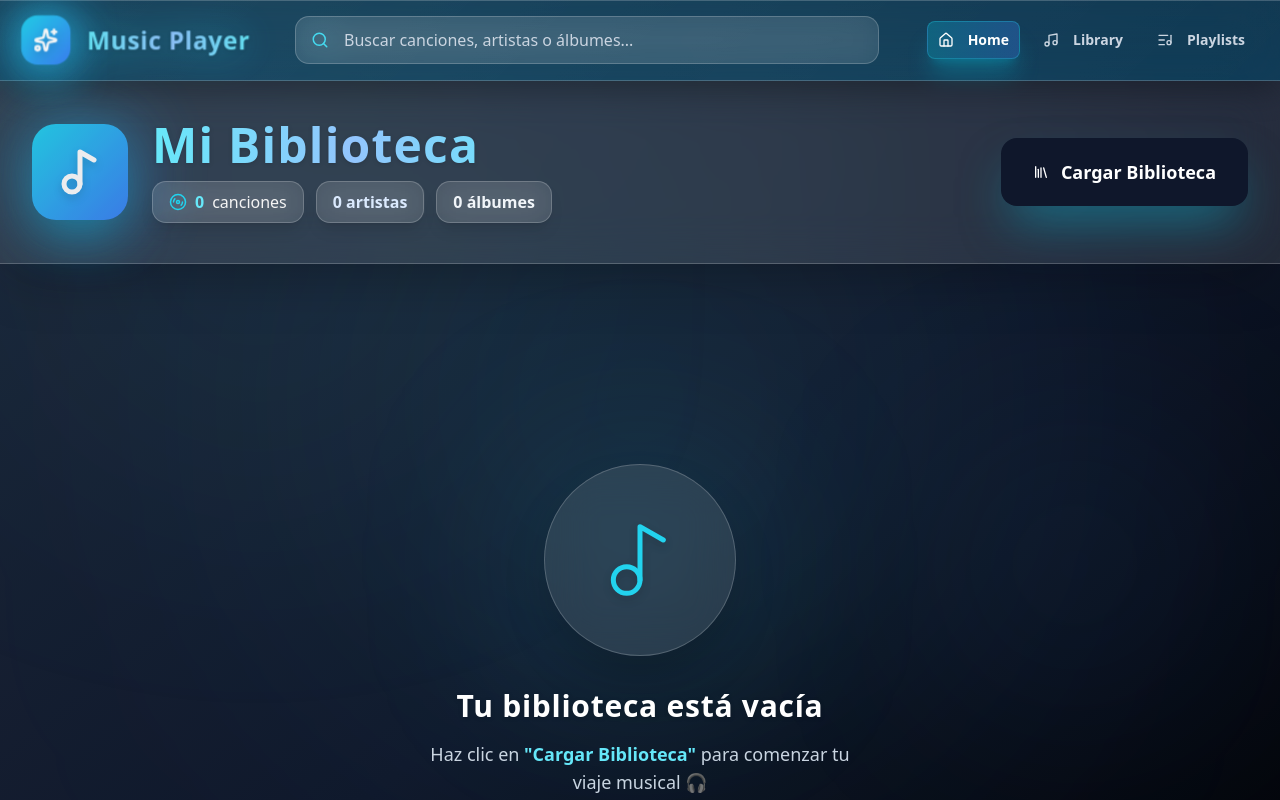
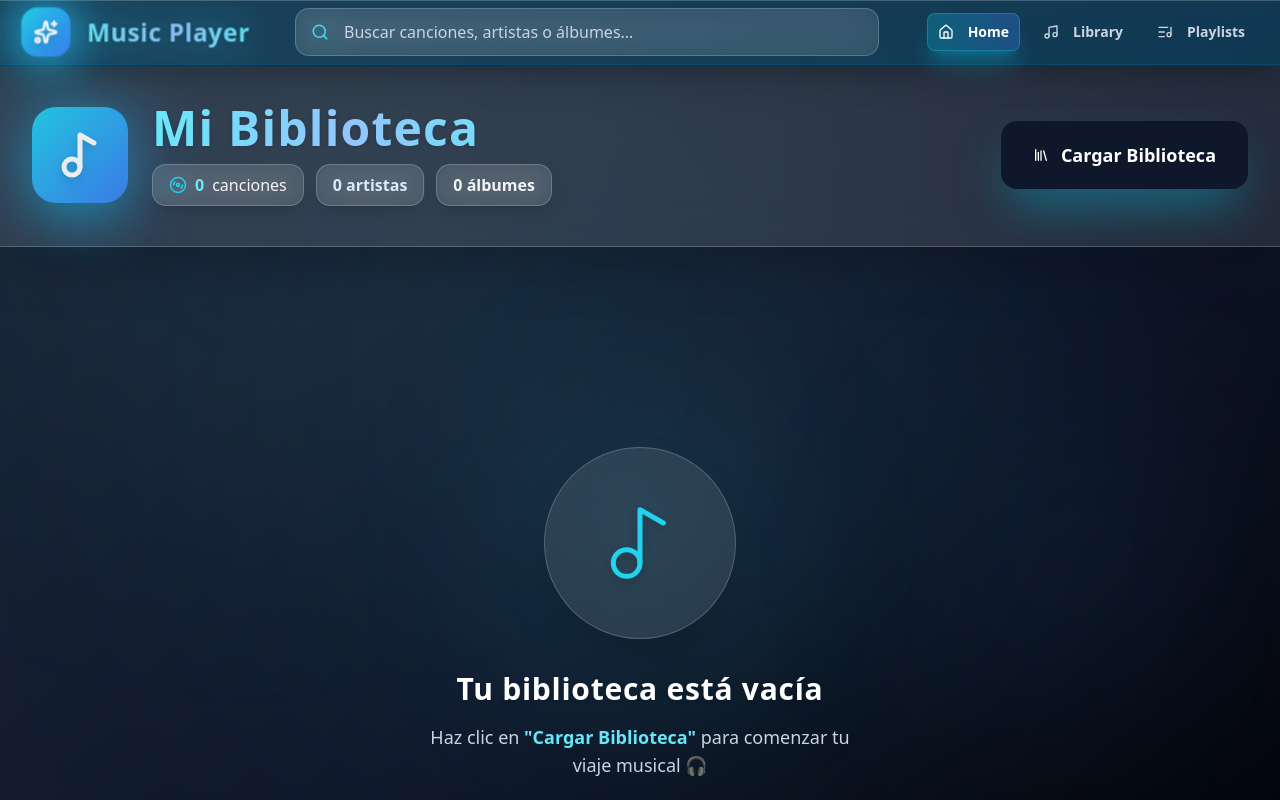
Before and after one commit to yosimar43/musicplayer, a SvelteKit app: page / in a window 1280 px wide. Shown: the top 800 px of the page. Built offline with nearby package versions, Linux system fonts and the light colour scheme.

Commit message:
Refactor Navbar and layout for improved styling and fixed positioning

```diff
--- a/src/components/Navbar.svelte
+++ b/src/components/Navbar.svelte
@@ -34,9 +34,9 @@
   }
 </script>
 
-<nav class="sticky top-0 backdrop-blur-xl bg-white/10 border-b border-white/20 shadow-2xl z-50">
+<nav class="w-full backdrop-blur-xl bg-sky-950/95 border-b border-sky-800/50 shadow-2xl">
   <div class="container mx-auto px-6">
-    <div class="flex items-center justify-between gap-6 h-20">
+    <div class="flex items-center justify-between gap-6 h-16">
       <!-- 🎵 Logo Animado -->
       <div class="nav-logo flex items-center gap-4 shrink-0 group">
         <div class="relative">
--- a/src/routes/+layout.svelte
+++ b/src/routes/+layout.svelte
@@ -12,12 +12,12 @@
 </script>
 
 <div class="min-h-screen bg-linear-to-b from-sky-950 via-sky-900 to-sky-950 flex flex-col">
-  <!-- Navbar con z-index alto para estar sobre el background animado -->
-  <div class="relative z-50">
+  <!-- Fixed Navbar at Top -->
+  <div class="fixed top-0 left-0 right-0 z-50 bg-sky-950/95 backdrop-blur-md border-b border-sky-800/50">
     <Navbar />
   </div>
 
-  <main class="relative z-10 flex-1 pb-32">
+  <main class="relative z-10 flex-1 pt-16 pb-32">
     {@render children()}
   </main>
 
```
